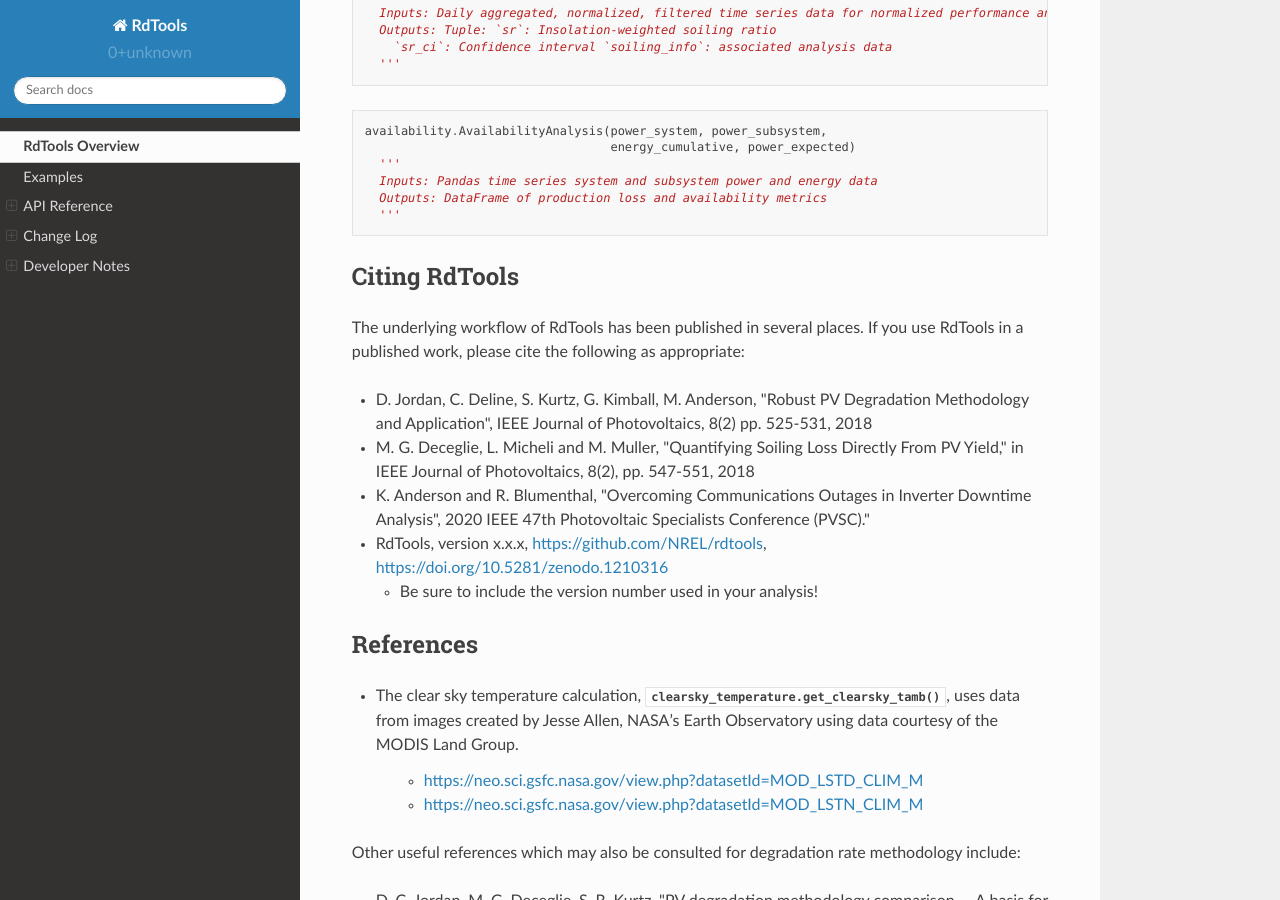
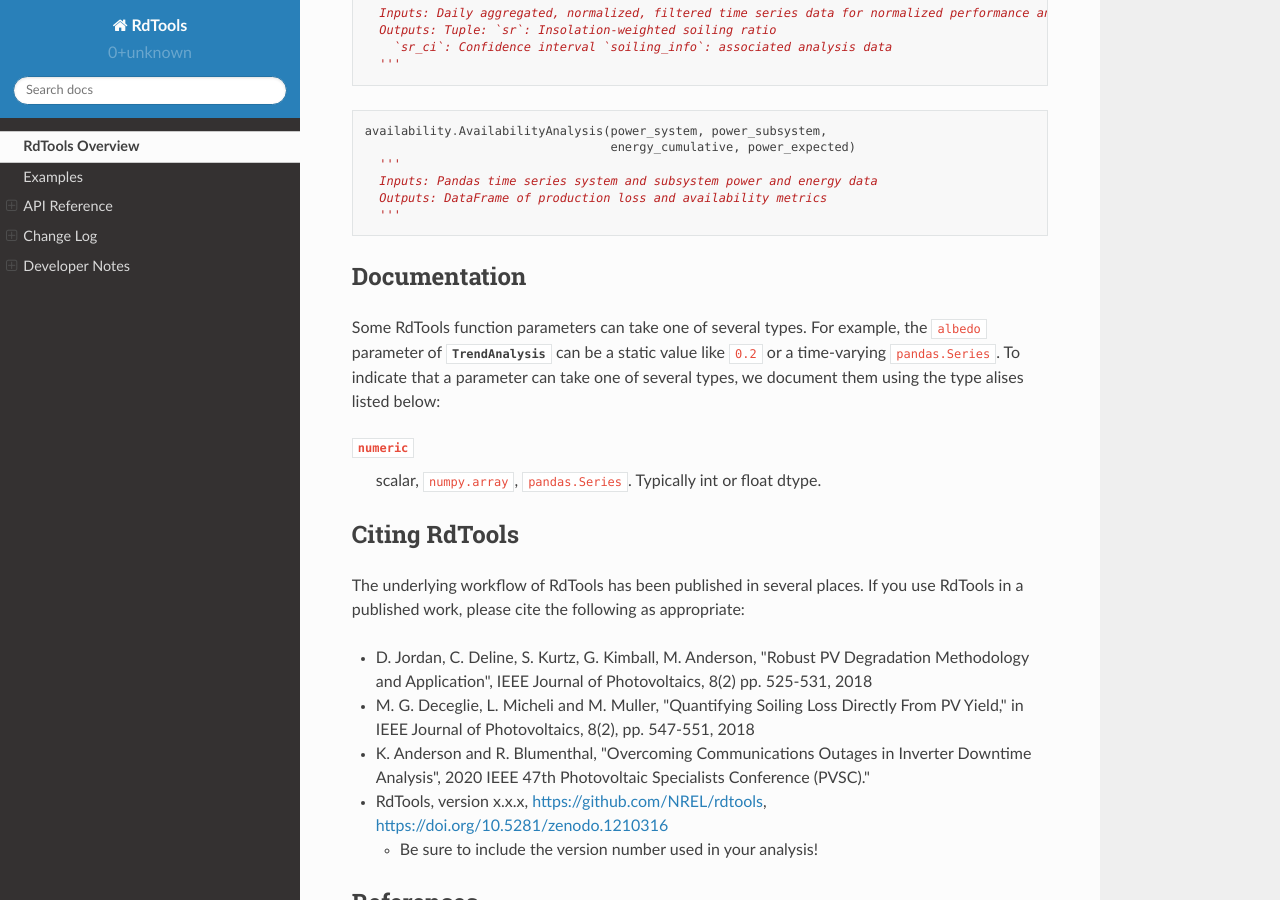
Before and after one commit to NREL/rdtools, a Sphinx documentation site: the page built from docs/sphinx/source/index.rst, in a window 1280 px wide and 900 px high, scrolled down 5083 px. Built offline with Sphinx 7.4.7 and the Read the Docs theme 2.0.0, drawn with Linux system fonts in a browser that asks for light colours; pages that are not in the unit, such as notebooks, are missing from menus.

Commit message:
add type aliases

```diff
--- a/docs/sphinx/source/conf.py
+++ b/docs/sphinx/source/conf.py
@@ -95,6 +95,11 @@
     'scipy': ('https://docs.scipy.org/doc/scipy/reference/', None),
     'matplotlib': ('https://matplotlib.org/stable/', None),
     'pvlib': ('https://pvlib-python.readthedocs.io/en/stable/', None),
+}
+
+napoleon_use_param = True
+napoleon_type_aliases = {
+    'numeric': ":term:`numeric`",
 }
 
 
--- a/docs/sphinx/source/index.rst
+++ b/docs/sphinx/source/index.rst
@@ -221,6 +221,20 @@
      Outputs: DataFrame of production loss and availability metrics
      '''
 
+Documentation
+-------------
+
+Some RdTools function parameters can take one of several types.  For example,
+the ``albedo`` parameter of :py:class:`TrendAnalysis` can be a static value like
+``0.2`` or a time-varying ``pandas.Series``.  To indicate that a parameter can
+take one of several types, we document them using the type alises listed below:
+
+.. glossary ::
+
+   ``numeric``
+      scalar, ``numpy.array``, ``pandas.Series``. Typically int or float dtype.
+
+
 Citing RdTools
 --------------
 
--- a/setup.py
+++ b/setup.py
@@ -49,12 +49,12 @@
 
 EXTRAS_REQUIRE = {
     'doc': [
-        'sphinx==1.8.5',
+        'sphinx==3.2',
         'nbsphinx==0.8.5',
         'nbsphinx-link==1.3.0',
         'pandas==0.23.0',
         'pvlib==0.7.1',
-        'sphinx_rtd_theme==0.4.3',
+        'sphinx_rtd_theme==0.5.0',
         'ipython',
         # sphinx-gallery used indirectly for nbsphinx thumbnail galleries; see:
         # https://nbsphinx.readthedocs.io/en/0.6.0/subdir/gallery.html#Creating-Thumbnail-Galleries
```
